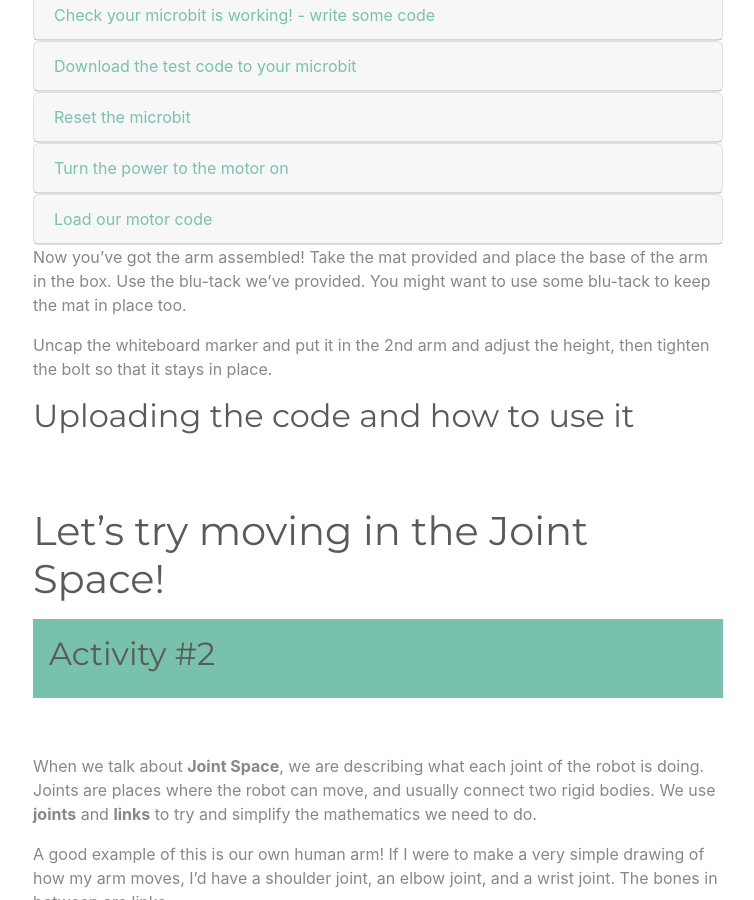
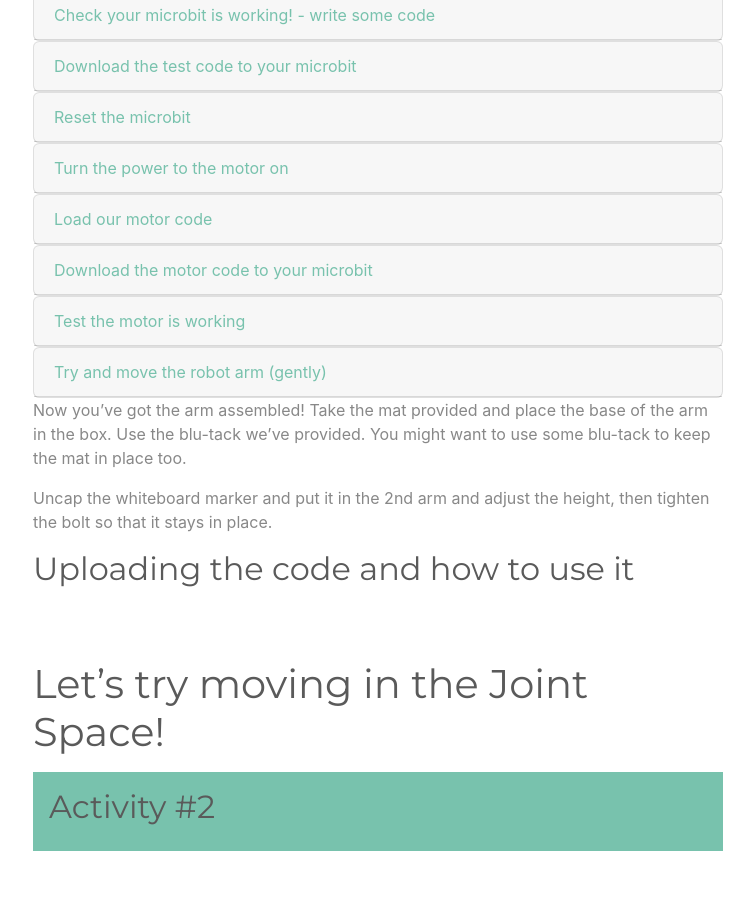
Before and after one commit to samhohcm/Robot-Kinematics-Remote-Worksheet-1, a Jekyll site: the page built from index.md, in a window 1280 px wide and 900 px high, scrolled down 6386 px. Shown: the whole window, without its empty margins (262-1016 px from the left). Built offline with Jekyll 4.4.1, drawn with Linux system fonts in a browser that asks for light colours.

Commit message:
Update index.md

```diff
--- a/index.md
+++ b/index.md
@@ -497,18 +497,7 @@ Whenever we're building a robot (or anything) it's really important to test it w
 
         First of all let's test the microbit is working. Enter the following code into the python (tip: some of this code might already be in the editor)....
 
-        <pre><code>
-        # Our test microbit program
-
-        # Import this library so we can talk to the microbit
-        from microbit import *
-
-        # Loop for ever (infinite loop)
-        while True:
-            display.scroll('Hello, awesome person!')
-            display.show(Image.HEART)
-            sleep(2000)
-        </code></pre>
+        <script src="https://gist.github.com/meisben/ac85b4e31963a878a4bfe12f53970e72.js"></script>
 
         <br>
         You can transfer this code into your python either by typing it in, or by copying and pasting. Please be careful to make sure you enter it exactly the same! Where you put spaces, tabs, brackets, full stops and other punctuation is really important in python because these characters tell the computer how to understand your code!
@@ -585,6 +574,65 @@ Whenever we're building a robot (or anything) it's really important to test it w
         You can download the code we will use from this link.
 
         It will download a python file to your computer. In your python editor click on 'Load' and then select the python file you just downloaded (it's called: ). The code will load and you will see it on your screen.
+
+        <br> <br>
+
+      </div>
+    </div>
+  </div>
+
+
+  <div class="card">
+    <div class="card-header">
+      <a class="collapsed card-link" data-toggle="collapse" href="#collapseEightB">
+        Download the motor code to your microbit
+      </a>
+    </div>
+    <div id="collapseEightB" class="collapse" data-parent="#accordion">
+      <div class="card-body">
+        Download the code and transfer it to your microbit by clicking on 'Connect', selecting your microbit device, and then clicking 'Flash'. If you've got any problems with this you can follow this guide to resolve them: <a href="https://python-editor-2-1-2.microbit.org/help.html?snippets=true" target="_blank">Link here</a>
+
+        <br> <br>
+
+      </div>
+    </div>
+  </div>
+
+
+  <div class="card">
+    <div class="card-header">
+      <a class="collapsed card-link" data-toggle="collapse" href="#collapseNineB">
+        Test the motor is working
+      </a>
+    </div>
+    <div id="collapseNineB" class="collapse" data-parent="#accordion">
+      <div class="card-body">
+        You should see the microbit start up with a picture of a rabbit! That's how you know you've got the right code. It will then display the motor number which is currently being controlled (number 1). To test the motor press either the A or B button. This will move the motor anticlockwise (A) or clockwise (B) by 15 degrees.
+
+        <br>
+
+        If you didn't see the picture of the rabbit, something is wrong with the software! -> Check your code!
+        <br>
+        If your robot arm isn't moving then there maybe something wrong with your connections! -> Check your battery is switched on and check all your wires are securely in their connections (give them a gentle tug).
+        <br>
+        If you accidently press the microbit symbol the code will switch to control motor #2, we don't want this at the moment, so if you do see the number 2 being displayed then just press the microbit symbol on the microbit once to reselect motor #1!
+
+        <br> <br>
+
+      </div>
+    </div>
+  </div>
+
+
+  <div class="card">
+    <div class="card-header">
+      <a class="collapsed card-link" data-toggle="collapse" href="#collapseTenB">
+        Try and move the robot arm (gently)
+      </a>
+    </div>
+    <div id="collapseTenB" class="collapse" data-parent="#accordion">
+      <div class="card-body">
+        When the robot arm is stationary, try and turn the robot arm (gently) with your hand. You should find that it no longer moves! This is a feature of stepper motors (the type we are using), they keep their position!
 
         <br> <br>
 
```
